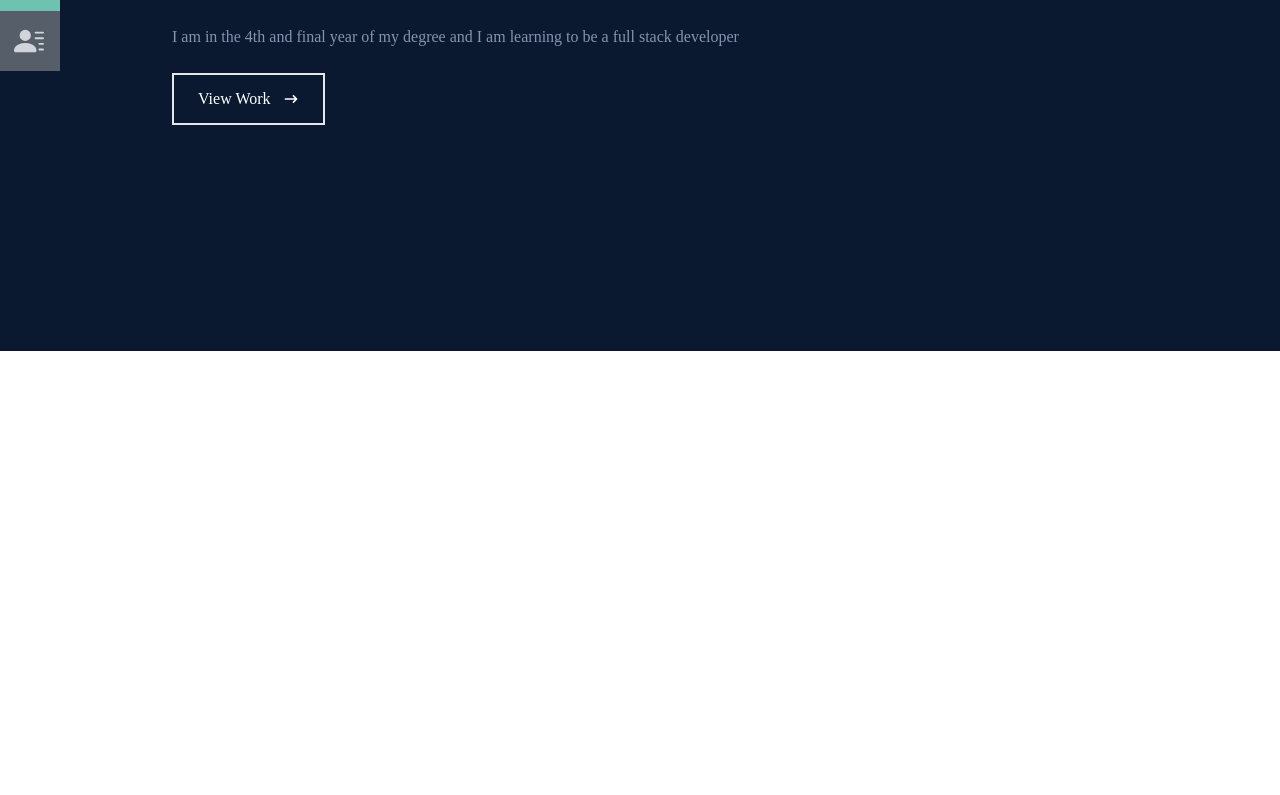
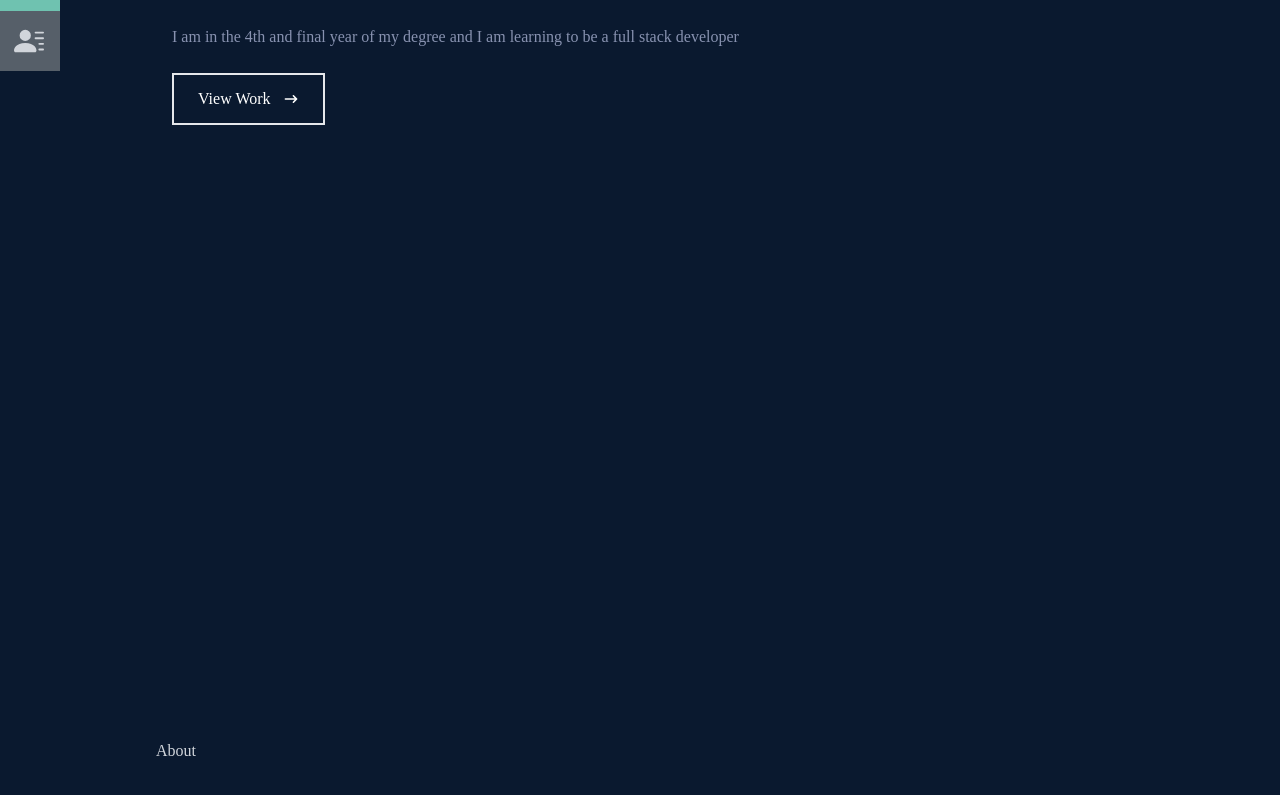
Before and after one commit to barryos112/personal-website, a React (Create React App) app: page / in a window 1280 px wide. Shown: the part 449-1244 px from the top of the page. Before the commit the page ends 800 px from the top, so only its background shows below. Built offline with nearby package versions, Linux system fonts and the light colour scheme.

Commit message:
Changes in about comp

```diff
--- a/src/App.js
+++ b/src/App.js
@@ -1,5 +1,7 @@
+import About from "./components/About";
+import {Home} from "./components/Home";
+
 import Navbar from "./components/Navbar";
-import { Home } from "./components/Home";
 
 
 function App() {
@@ -7,6 +9,7 @@
     <div >
       <Navbar/>
       <Home/>
+      <About/>
     </div>
   );
 }
--- a/src/components/About.jsx
+++ b/src/components/About.jsx
@@ -0,0 +1,22 @@
+import React from 'react'
+
+const About = () => {
+  return (
+    <div name='about' className='w-full h-screen bg-[#0a192f] text-gray-300'>
+        <div className='flex flex-col justify-center items-center w-full h-full'>
+            <div className='max-w-[1000px] w-full px-4 grid grid-cols-2 gap-8'>
+                <div>
+
+                <p>About</p>
+            </div>
+            <div>
+
+            </div>
+        </div>
+    </div>
+    </div>
+
+  )
+}
+
+export default About
```
Also changed, not shown: 2 other files (tests, documents, lock files or other folders).
